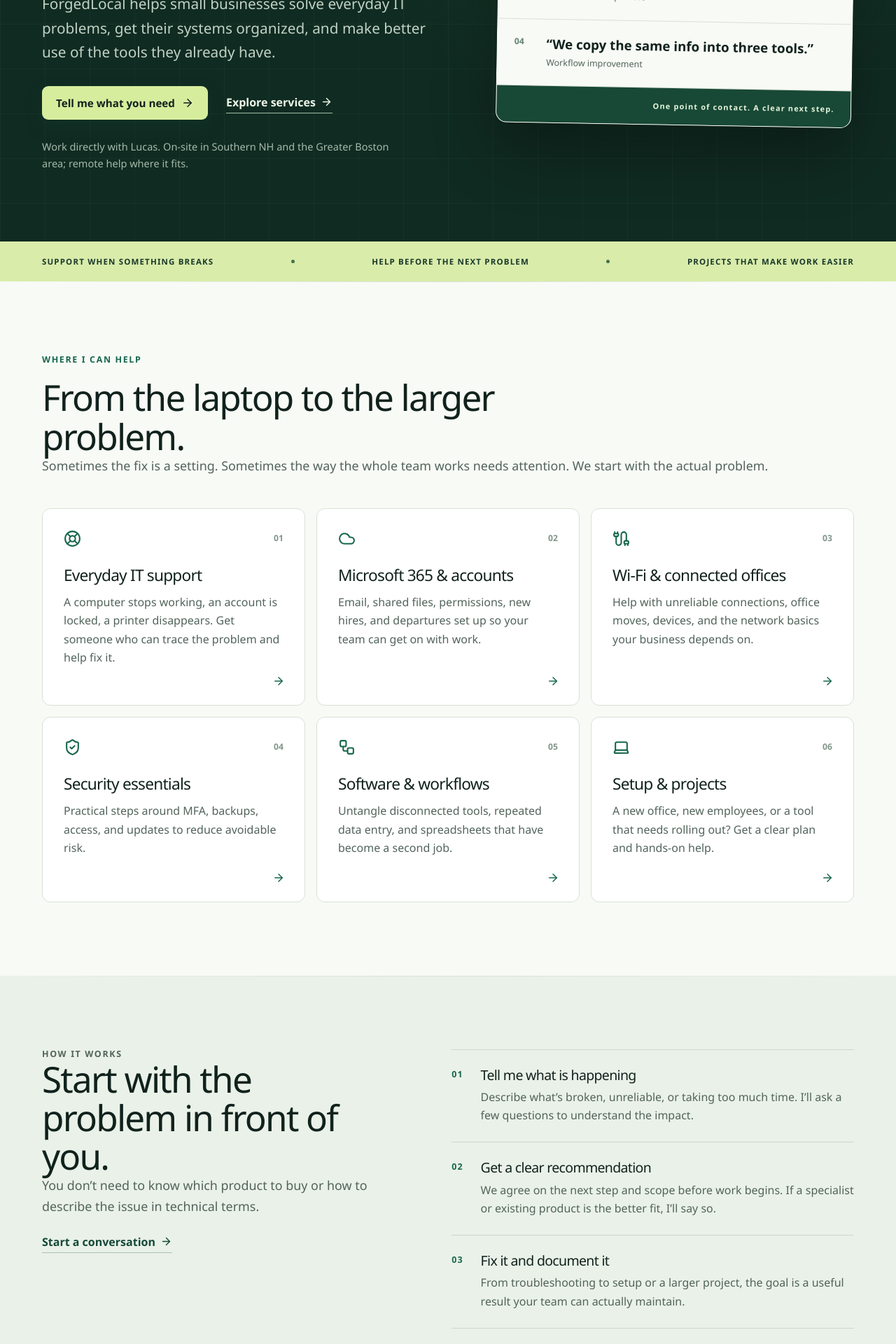
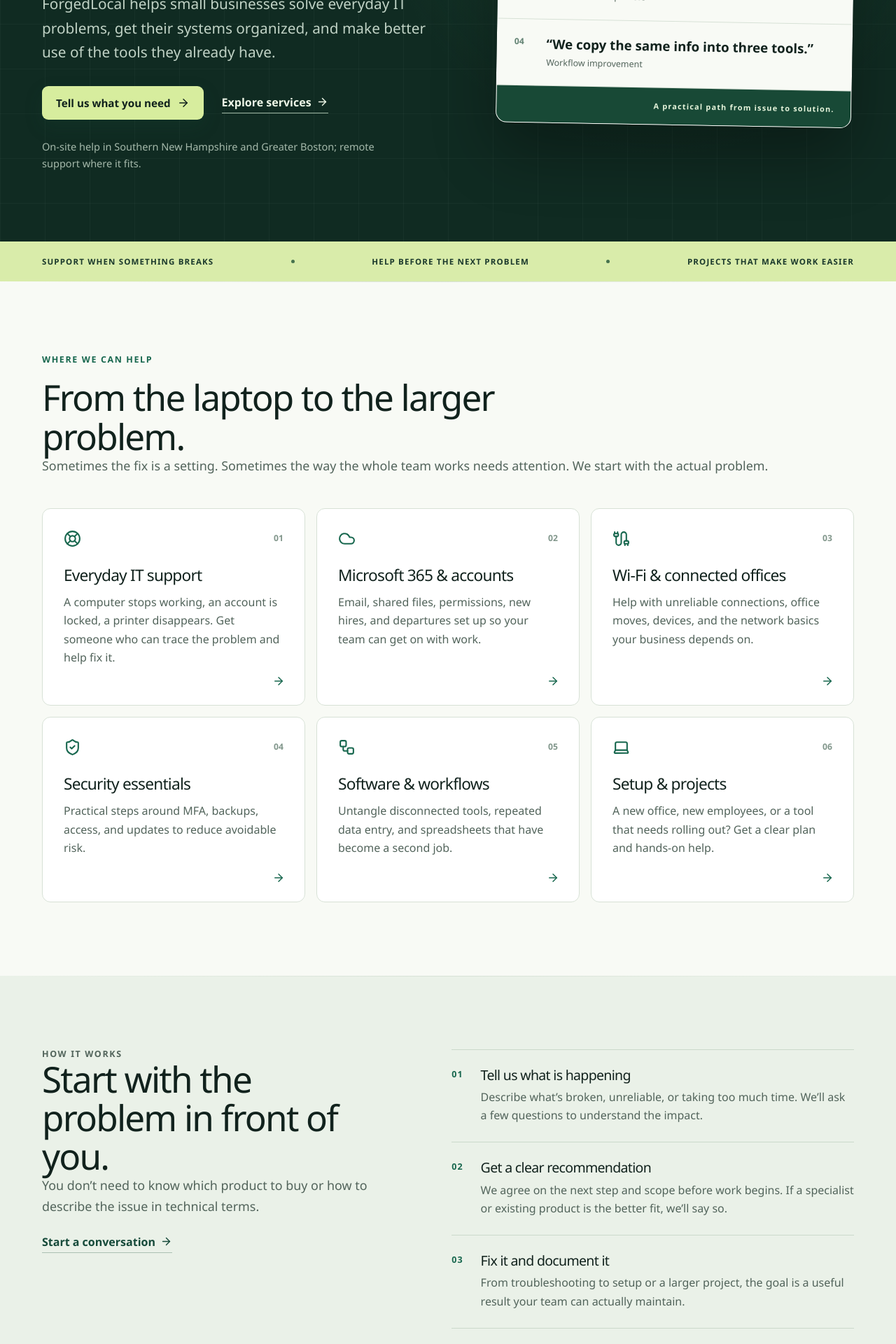
Before and after one commit to Lmraza98/forged-local, a Next.js app: page / in a window 1280 px wide. Shown: the part 560-2480 px from the top of the page at 70% size. Built offline with nearby package versions, Linux system fonts and the light colour scheme; no server answers.

Commit message:
Use company voice across ForgedLocal site

```diff
--- a/src/app/about/page.tsx
+++ b/src/app/about/page.tsx
@@ -1,5 +1,5 @@
 import { PageHero } from "@/components/PageHero";
 import { CTASection } from "@/components/CTASection";
 import { pageMetadata } from "@/lib/metadata";
-export const metadata = pageMetadata("About ForgedLocal", "Meet Lucas Raza, the founder of ForgedLocal, providing direct IT help for small businesses.", "/about");
-export default function AboutPage(){return <main><PageHero eyebrow="About ForgedLocal">Technology help from someone who wants to understand your business.</PageHero><section className="content-section"><div className="container it-about"><div><p className="eyebrow">Meet the founder</p><h2>Hi, I’m Lucas.</h2></div><div><p className="lead-small">I started ForgedLocal to give small businesses a direct, practical point of contact for their technology.</p><p>My background spans software development, business systems, and hands-on troubleshooting. I like finding the source of a problem, explaining it clearly, and putting a fix in place that people can use.</p><p>That might mean getting a computer or account working again. It might mean sorting out how your team shares files, improving a messy process, or connecting tools that should already work together. I’ll start by understanding what your business is trying to do.</p><p>ForgedLocal is founder-led. When you get in touch, you’ll speak with me about the issue and the scope of the work. I’m based in Nashua, New Hampshire, and can discuss on-site work in Southern New Hampshire and the Greater Boston area, as well as remote projects.</p></div></div></section><CTASection/></main>}
+export const metadata = pageMetadata("About ForgedLocal", "ForgedLocal helps small businesses solve IT problems and make their technology work better together.", "/about");
+export default function AboutPage(){return <main><PageHero eyebrow="About ForgedLocal">Technology that works for the business behind it.</PageHero><section className="content-section"><div className="container it-about"><div><p className="eyebrow">Our approach</p><h2>Start with the work. Then solve the technology.</h2></div><div><p className="lead-small">ForgedLocal helps small businesses keep their everyday systems working and improve the way those systems fit together.</p><p>We look beyond the immediate ticket. An unreliable connection, a confusing file setup, or repeated manual entry can point to a larger problem in how tools were configured as the business grew.</p><p>Our work spans troubleshooting, Microsoft 365 and account setup, office connectivity, security basics, software configuration, and focused workflow improvements. We recommend a practical next step, work with existing tools when they fit, and recommend a specialist when the issue calls for one.</p><p>ForgedLocal was founded by Lucas Raza in Nashua, New Hampshire. We discuss on-site work in Southern New Hampshire and Greater Boston, as well as remote support and projects. The scope, availability, and cost of work are agreed before a project begins.</p></div></div></section><CTASection/></main>}
--- a/src/app/contact/page.tsx
+++ b/src/app/contact/page.tsx
@@ -11,7 +11,7 @@ export const metadata = pageMetadata(
 export default function ContactPage() {
   return (
     <main>
-      <PageHero eyebrow="Get in touch">Tell me what’s going on with your technology.</PageHero>
+      <PageHero eyebrow="Get in touch">Tell us what’s going on with your technology.</PageHero>
       <section className="content-section contact-section">
         <div className="container contact-form-container">
           <div data-reveal><ContactForm /></div>
--- a/src/app/page.tsx
+++ b/src/app/page.tsx
@@ -25,21 +25,21 @@ export default function HomePage() {
         <div><p className="eyebrow light">Small business IT · Southern New Hampshire</p>
           <h1>Technology should help you run the business. <em>Not slow it down.</em></h1>
           <p className="lead">ForgedLocal helps small businesses solve everyday IT problems, get their systems organized, and make better use of the tools they already have.</p>
-          <div className="button-row"><Link className="button button-light" href="/contact">Tell me what you need <ArrowRight size={18}/></Link><Link className="text-link light-link" href="/services">Explore services <ArrowRight size={17}/></Link></div>
-          <p className="hero-fine">Work directly with Lucas. On-site in Southern NH and the Greater Boston area; remote help where it fits.</p>
+          <div className="button-row"><Link className="button button-light" href="/contact">Tell us what you need <ArrowRight size={18}/></Link><Link className="text-link light-link" href="/services">Explore services <ArrowRight size={17}/></Link></div>
+          <p className="hero-fine">On-site help in Southern New Hampshire and Greater Boston; remote support where it fits.</p>
         </div>
         <div className="it-panel" aria-label="Examples of business IT issues"><div className="panel-top"><span>THE WORK BEHIND THE WORK</span><span>FORGEDLOCAL / IT</span></div>
           <div className="panel-row"><span>01</span><strong>“Our Wi-Fi drops during the day.”</strong><small>Network troubleshooting</small></div>
           <div className="panel-row"><span>02</span><strong>“New hires take forever to set up.”</strong><small>Accounts & devices</small></div>
           <div className="panel-row"><span>03</span><strong>“Nobody knows where that file lives.”</strong><small>Microsoft 365 & process</small></div>
           <div className="panel-row"><span>04</span><strong>“We copy the same info into three tools.”</strong><small>Workflow improvement</small></div>
-          <div className="panel-bottom">One point of contact. A clear next step.</div>
+          <div className="panel-bottom">A practical path from issue to solution.</div>
         </div>
       </div></section>
       <div className="it-strip"><div className="container">SUPPORT WHEN SOMETHING BREAKS <span/> HELP BEFORE THE NEXT PROBLEM <span/> PROJECTS THAT MAKE WORK EASIER</div></div>
-      <section className="section"><div className="container section-heading"><div><p className="eyebrow">Where I can help</p><h2>From the laptop to the larger problem.</h2><p className="lead-small">Sometimes the fix is a setting. Sometimes the way the whole team works needs attention. We start with the actual problem.</p></div></div><div className="container it-service-grid">{services.map(({icon: Icon,title,text},i)=><Link href="/services" className="it-service" key={title}><span className="it-service-top"><Icon size={25}/><small>0{i+1}</small></span><h3>{title}</h3><p>{text}</p><ArrowRight className="it-service-arrow" size={18}/></Link>)}</div></section>
-      <section className="section it-approach" id="how-it-works"><div className="container it-approach-grid"><div><p className="eyebrow">How it works</p><h2>Start with the problem in front of you.</h2><p className="lead-small">You don’t need to know which product to buy or how to describe the issue in technical terms.</p><Link href="/contact" className="text-link">Start a conversation <ArrowRight size={17}/></Link></div><ol><li><b>01</b><div><h3>Tell me what is happening</h3><p>Describe what’s broken, unreliable, or taking too much time. I’ll ask a few questions to understand the impact.</p></div></li><li><b>02</b><div><h3>Get a clear recommendation</h3><p>We agree on the next step and scope before work begins. If a specialist or existing product is the better fit, I’ll say so.</p></div></li><li><b>03</b><div><h3>Fix it and document it</h3><p>From troubleshooting to setup or a larger project, the goal is a useful result your team can actually maintain.</p></div></li></ol></div></section>
-      <section className="section it-plain"><div className="container it-plain-grid"><p className="eyebrow">The idea behind ForgedLocal</p><div><h2>One person who understands how the pieces fit together.</h2><p>Small businesses often have a website person, an internet provider, several software subscriptions, and no one looking at how it all works together. ForgedLocal is a direct point of contact for the day-to-day IT issues and the practical improvements that follow.</p><p>I’ll work with what you already have when it makes sense. The goal is to solve the problem, not add another tool for its own sake.</p><Link href="/about" className="text-link">Meet Lucas <ArrowRight size={17}/></Link></div></div></section>
+      <section className="section"><div className="container section-heading"><div><p className="eyebrow">Where we can help</p><h2>From the laptop to the larger problem.</h2><p className="lead-small">Sometimes the fix is a setting. Sometimes the way the whole team works needs attention. We start with the actual problem.</p></div></div><div className="container it-service-grid">{services.map(({icon: Icon,title,text},i)=><Link href="/services" className="it-service" key={title}><span className="it-service-top"><Icon size={25}/><small>0{i+1}</small></span><h3>{title}</h3><p>{text}</p><ArrowRight className="it-service-arrow" size={18}/></Link>)}</div></section>
+      <section className="section it-approach" id="how-it-works"><div className="container it-approach-grid"><div><p className="eyebrow">How it works</p><h2>Start with the problem in front of you.</h2><p className="lead-small">You don’t need to know which product to buy or how to describe the issue in technical terms.</p><Link href="/contact" className="text-link">Start a conversation <ArrowRight size={17}/></Link></div><ol><li><b>01</b><div><h3>Tell us what is happening</h3><p>Describe what’s broken, unreliable, or taking too much time. We’ll ask a few questions to understand the impact.</p></div></li><li><b>02</b><div><h3>Get a clear recommendation</h3><p>We agree on the next step and scope before work begins. If a specialist or existing product is the better fit, we’ll say so.</p></div></li><li><b>03</b><div><h3>Fix it and document it</h3><p>From troubleshooting to setup or a larger project, the goal is a useful result your team can actually maintain.</p></div></li></ol></div></section>
+      <section className="section it-plain"><div className="container it-plain-grid"><p className="eyebrow">The idea behind ForgedLocal</p><div><h2>IT help that sees the whole picture.</h2><p>Small businesses often have a website person, an internet provider, several software subscriptions, and no one looking at how it all works together. ForgedLocal brings those pieces together, from day-to-day IT issues to the practical improvements that follow.</p><p>We work with what you already have when it makes sense. The goal is to solve the problem, not add another tool for its own sake.</p><Link href="/about" className="text-link">About ForgedLocal <ArrowRight size={17}/></Link></div></div></section>
       <CTASection/>
     </main>
   </>;
--- a/src/app/services/page.tsx
+++ b/src/app/services/page.tsx
@@ -13,4 +13,4 @@ const items = [
   ["Software & workflow improvements", "Make the tools fit the work.", "Look at how information moves between your team, spreadsheets, and business software. Improve the process, configure what you own, connect systems, or build a focused internal tool when needed."],
   ["Ongoing IT help", "A familiar contact as your business changes.", "After an initial conversation, we can discuss a support arrangement suited to your systems and needs. Scope, availability, and pricing are agreed in writing."],
 ] as const;
-export default function ServicesPage(){return <main><PageHero eyebrow="What ForgedLocal does">IT help for the problems that interrupt your work—and the systems behind them.</PageHero><section className="content-section"><div className="container"><p className="lead-small service-intro">Bring the actual issue. You don’t have to decide which service it belongs to before reaching out.</p><div className="it-service-grid">{items.map(([title,kicker,description],i)=><article className="it-service" key={title}><span className="it-service-top"><small>0{i+1}</small></span><h2>{title}</h2><strong>{kicker}</strong><p>{description}</p></article>)}</div><div className="service-note"><h2>Have something outside this list?</h2><p>Describe it. If I can help, I’ll explain how. If it needs a different specialist, I’ll be direct about that.</p><Link className="text-link" href="/contact">Talk through the problem <ArrowRight size={17}/></Link></div></div></section><CTASection/></main>}
+export default function ServicesPage(){return <main><PageHero eyebrow="What ForgedLocal does">IT help for the problems that interrupt your work—and the systems behind them.</PageHero><section className="content-section"><div className="container"><p className="lead-small service-intro">Bring the actual issue. You don’t have to decide which service it belongs to before reaching out.</p><div className="it-service-grid">{items.map(([title,kicker,description],i)=><article className="it-service" key={title}><span className="it-service-top"><small>0{i+1}</small></span><h2>{title}</h2><strong>{kicker}</strong><p>{description}</p></article>)}</div><div className="service-note"><h2>Have something outside this list?</h2><p>Describe it. If it fits our scope, we’ll explain how we can help. If it needs a different specialist, we’ll be direct about that.</p><Link className="text-link" href="/contact">Talk through the problem <ArrowRight size={17}/></Link></div></div></section><CTASection/></main>}
--- a/src/components/CTASection.tsx
+++ b/src/components/CTASection.tsx
@@ -9,10 +9,10 @@ export function CTASection() {
         <div>
           <p className="eyebrow light">A useful place to start</p>
           <h2>What’s getting in the way of your work?</h2>
-          <p>Tell me what is happening with your technology. I’ll help you figure out the next step.</p>
+          <p>Tell us what is happening with your technology. We’ll help you figure out the next step.</p>
         </div>
         <Link className="button button-light animated-cta" href="/contact">
-          <span>Talk to Lucas</span><ArrowRight size={18} />
+          <span>Get in touch</span><ArrowRight size={18} />
         </Link>
       </div>
     </section>
--- a/src/components/ContactForm.tsx
+++ b/src/components/ContactForm.tsx
@@ -159,7 +159,7 @@ export function ContactForm() {
       <div className="form-heading">
         <span>01</span>
         <div>
-          <h2>What can I help with?</h2>
+          <h2>What can we help with?</h2>
           <p>A few details are enough to start the conversation.</p>
         </div>
       </div>
@@ -316,7 +316,7 @@ export function ContactForm() {
           <p className="eyebrow">Request received</p>
           <h2 id="success-modal-title">Form submitted successfully.</h2>
           <p id="success-modal-description">
-            Thank you—your request has been received. Lucas will follow up using your preferred contact method.
+            Thank you—your request has been received. We’ll follow up using your preferred contact method.
           </p>
           <button className="button" type="button" onClick={closeSuccess}>Got it</button>
         </div>
```
